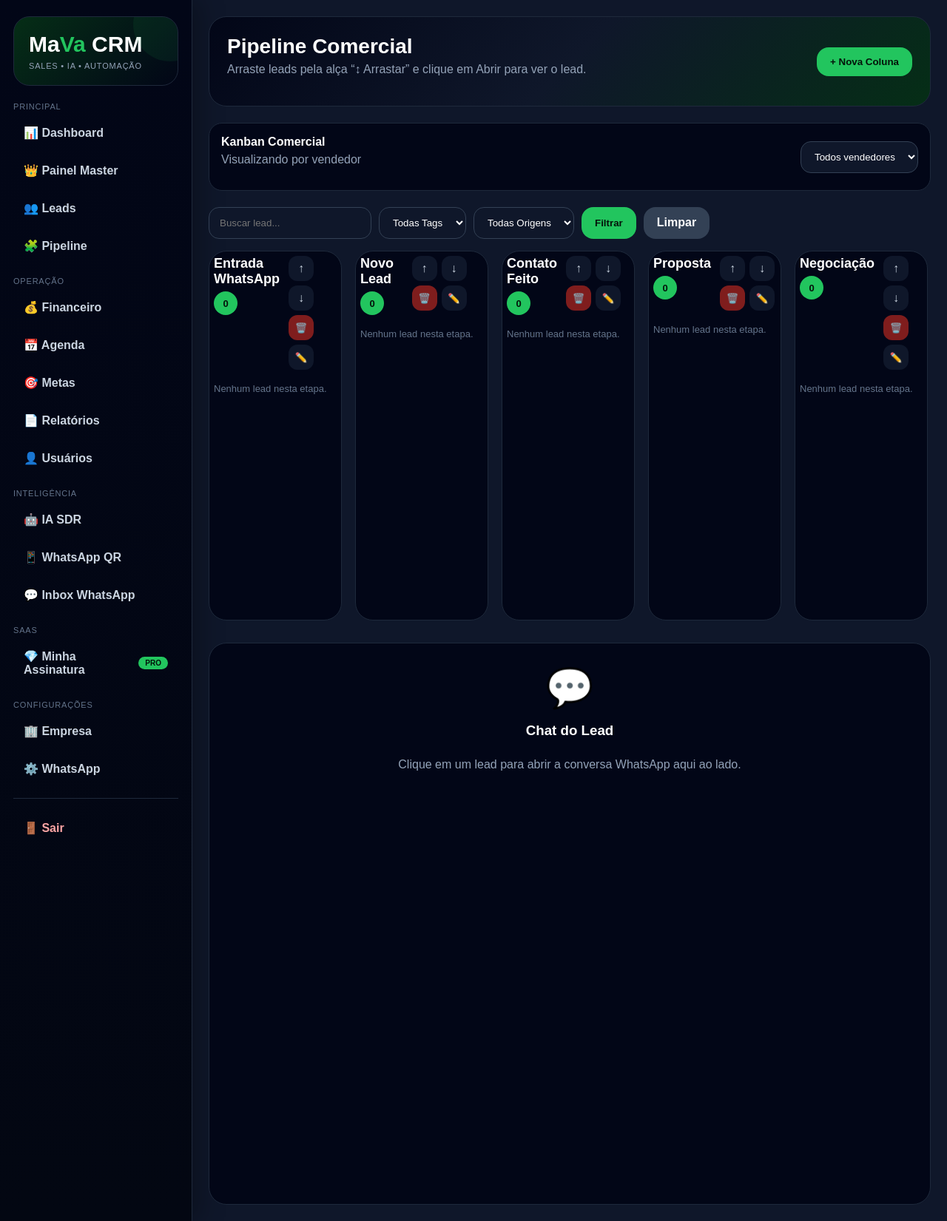
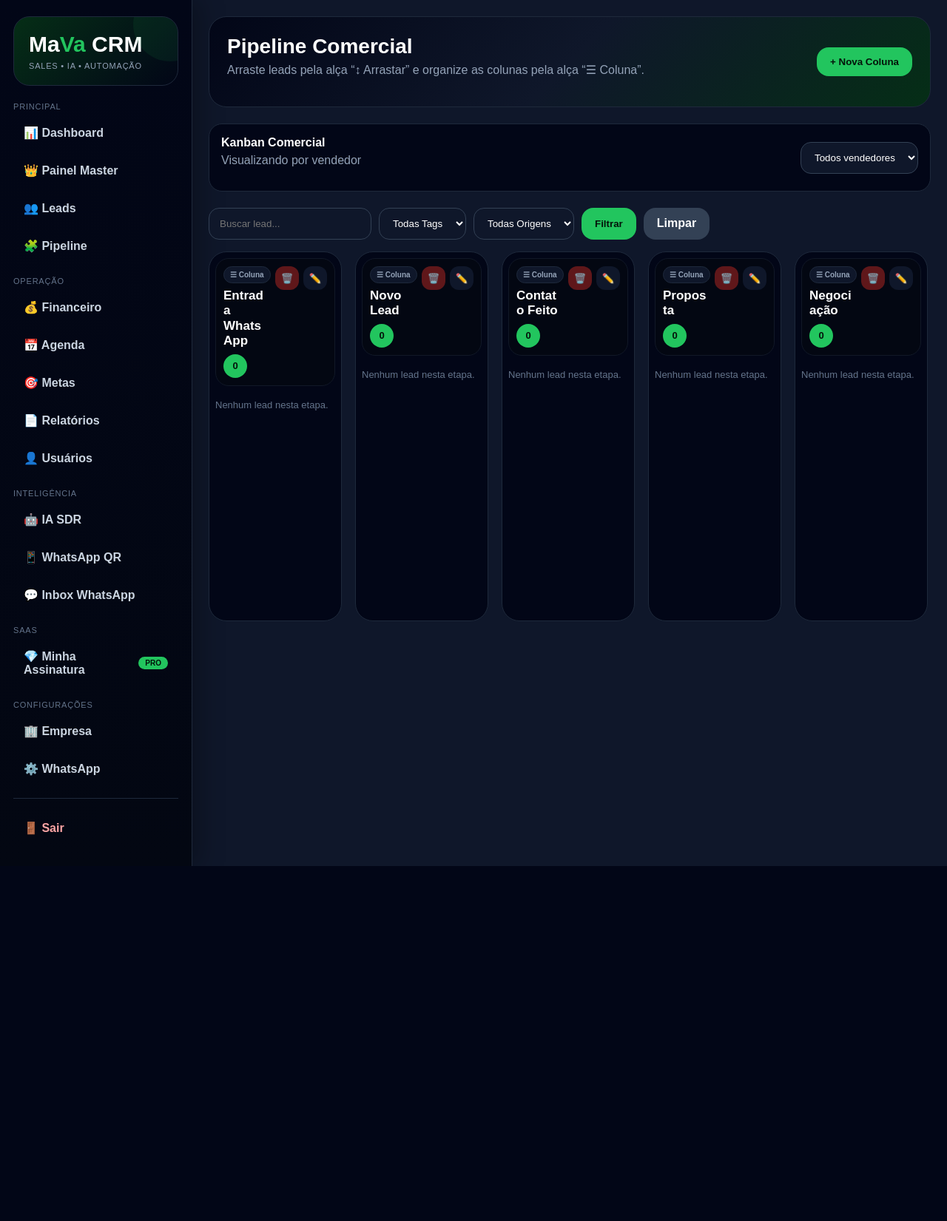
Before and after one commit to Mauricio3114/CRM360, a Flask app: page /pipeline/ in a window 1280 px wide. Shown: the whole page at 74% size. After the commit the page ends 1171 px from the top, so only its background shows below. Run offline with Flask 3, Linux system fonts and the light colour scheme; a user stored in the database is signed in; data comes from the database, SQL or seed files in the repository; tables that the repository leaves empty hold one stand-in row (values such as "Sample post").

Commit message:
Melhora pipeline com drag de colunas e busca em leads

```diff
--- a/app/routes/pipeline.py
+++ b/app/routes/pipeline.py
@@ -47,22 +47,17 @@ def index():
     is_admin = current_user.tipo in ["admin", "master"]
 
     busca = request.args.get("busca", "").strip()
-
     tag_filtro = request.args.get("tag", "").strip()
-
     origem_filtro = request.args.get("origem", "").strip()
 
     if is_admin:
-
         vendedor_id = request.args.get("vendedor_id")
 
         if vendedor_id and vendedor_id != "todos":
             vendedor_id = int(vendedor_id)
         else:
             vendedor_id = None
-
     else:
-
         vendedor_id = current_user.id
 
     etapas = Pipeline.query.filter_by(
@@ -83,19 +78,16 @@ def index():
             query = query.filter_by(usuario_id=vendedor_id)
 
         if busca:
-
             query = query.filter(
                 Lead.nome.ilike(f"%{busca}%")
             )
 
         if tag_filtro:
-
             query = query.filter(
                 Lead.tags.like(f"%{tag_filtro}%")
             )
 
         if origem_filtro:
-
             query = query.filter_by(
                 origem=origem_filtro
             )
@@ -119,7 +111,6 @@ def index():
 @pipeline_bp.route("/nova-coluna", methods=["POST"])
 @login_required
 def nova_coluna():
-
     nome = request.form.get("nome")
 
     if not nome:
@@ -152,7 +143,6 @@ def nova_coluna():
 @pipeline_bp.route("/renomear/<int:pipeline_id>", methods=["POST"])
 @login_required
 def renomear_coluna(pipeline_id):
-
     pipeline = Pipeline.query.filter_by(
         id=pipeline_id,
         empresa_id=current_user.empresa_id
@@ -163,7 +153,6 @@ def renomear_coluna(pipeline_id):
     if nome:
         pipeline.nome = nome
         db.session.commit()
-
         flash("Coluna renomeada.", "success")
 
     return redirect(url_for("pipeline.index"))
@@ -172,7 +161,6 @@ def renomear_coluna(pipeline_id):
 @pipeline_bp.route("/subir/<int:pipeline_id>")
 @login_required
 def subir_coluna(pipeline_id):
-
     pipeline = Pipeline.query.filter_by(
         id=pipeline_id,
         empresa_id=current_user.empresa_id
@@ -197,7 +185,6 @@ def subir_coluna(pipeline_id):
 @pipeline_bp.route("/descer/<int:pipeline_id>")
 @login_required
 def descer_coluna(pipeline_id):
-
     pipeline = Pipeline.query.filter_by(
         id=pipeline_id,
         empresa_id=current_user.empresa_id
@@ -219,10 +206,44 @@ def descer_coluna(pipeline_id):
     return redirect(url_for("pipeline.index"))
 
 
+@pipeline_bp.route("/ordenar-colunas", methods=["POST"])
+@login_required
+def ordenar_colunas():
+    dados = request.get_json() or {}
+    colunas = dados.get("colunas", [])
+
+    if not colunas:
+        return jsonify({
+            "sucesso": False,
+            "mensagem": "Nenhuma coluna recebida."
+        })
+
+    for item in colunas:
+        pipeline_id = item.get("id")
+        ordem = item.get("ordem")
+
+        if pipeline_id is None or ordem is None:
+            continue
+
+        pipeline = Pipeline.query.filter_by(
+            id=pipeline_id,
+            empresa_id=current_user.empresa_id
+        ).first()
+
+        if pipeline:
+            pipeline.ordem = ordem
+
+    db.session.commit()
+
+    return jsonify({
+        "sucesso": True,
+        "mensagem": "Ordem das colunas atualizada."
+    })
+
+
 @pipeline_bp.route("/mover/<int:lead_id>/<int:pipeline_id>")
 @login_required
 def mover(lead_id, pipeline_id):
-
     lead = Lead.query.filter_by(
         id=lead_id,
         empresa_id=current_user.empresa_id
@@ -274,7 +295,6 @@ def mover(lead_id, pipeline_id):
 @pipeline_bp.route("/mover-ajax", methods=["POST"])
 @login_required
 def mover_ajax():
-
     dados = request.get_json()
 
     lead_id = dados.get("lead_id")
@@ -329,10 +349,10 @@ def mover_ajax():
 
     return jsonify({"sucesso": True})
 
+
 @pipeline_bp.route("/excluir-coluna/<int:pipeline_id>", methods=["POST"])
 @login_required
 def excluir_coluna(pipeline_id):
-
     pipeline = Pipeline.query.filter_by(
         id=pipeline_id,
         empresa_id=current_user.empresa_id
@@ -344,7 +364,6 @@ def excluir_coluna(pipeline_id):
     ).count()
 
     if leads > 0:
-
         flash(
             "Não é possível excluir coluna com leads.",
             "warning"
@@ -355,7 +374,6 @@ def excluir_coluna(pipeline_id):
         )
 
     db.session.delete(pipeline)
-
     db.session.commit()
 
     flash(
--- a/app/templates/pipeline.html
+++ b/app/templates/pipeline.html
@@ -95,7 +95,7 @@
     background:#020617;
     border:1px solid #1e293b;
     border-radius:24px;
-    padding:6px;
+    padding:8px;
     min-height:500px;
     transition:.2s;
 }
@@ -105,25 +105,64 @@
     border-color:#22c55e;
 }
 
+.pipeline-col.dragging-col{
+    opacity:.45;
+    transform:scale(.98);
+    border-color:#22c55e;
+}
+
+.pipeline-col.drag-over-col{
+    border-color:#38bdf8;
+    box-shadow:0 0 0 2px rgba(56,189,248,.25);
+}
+
 .pipeline-col-top{
     display:flex;
     justify-content:space-between;
     align-items:flex-start;
-    gap:12px;
+    gap:10px;
     margin-bottom:16px;
+    background:#030712;
+    border:1px solid #111827;
+    border-radius:18px;
+    padding:10px;
 }
 
 .pipeline-col-title{
     display:flex;
     flex-direction:column;
-    gap:6px;
+    gap:7px;
+    flex:1;
+    min-width:0;
 }
 
 .pipeline-col-title h3{
     margin:0;
-    font-size:18px;
+    font-size:17px;
     font-weight:900;
     color:#fff;
+    line-height:1.2;
+    word-break:break-word;
+}
+
+.pipeline-col-drag{
+    display:inline-flex;
+    align-items:center;
+    gap:6px;
+    width:max-content;
+    background:#0f172a;
+    color:#94a3b8;
+    border:1px solid #1e293b;
+    padding:5px 8px;
+    border-radius:999px;
+    font-size:10px;
+    font-weight:900;
+    cursor:grab;
+    user-select:none;
+}
+
+.pipeline-col-drag:active{
+    cursor:grabbing;
 }
 
 .pipeline-count{
@@ -143,11 +182,12 @@
     display:flex;
     gap:6px;
     flex-wrap:wrap;
+    justify-content:flex-end;
 }
 
 .pipeline-icon-btn{
-    width:34px;
-    height:34px;
+    width:32px;
+    height:32px;
     border:none;
     border-radius:12px;
     background:#0f172a;
@@ -159,6 +199,16 @@
 .pipeline-icon-btn:hover{
     background:#22c55e;
     color:#04130a;
+}
+
+.pipeline-icon-btn.delete{
+    background:rgba(127,29,29,.75);
+    color:#fff;
+}
+
+.pipeline-icon-btn.delete:hover{
+    background:#dc2626;
+    color:#fff;
 }
 
 .lead-card{
@@ -341,49 +391,8 @@
 @media(max-width:900px){
     .pipeline-col{
         min-width:290px;
+        max-width:290px;
     }
-}
-
-.pipeline-layout{
-    display:grid;
-    grid-template-columns:1fr 420px;
-    gap:18px;
-    align-items:start;
-}
-
-.pipeline-chat-side{
-    background:#020617;
-    border:1px solid #1e293b;
-    border-radius:24px;
-    min-height:760px;
-    position:sticky;
-    top:20px;
-    overflow:hidden;
-}
-
-.pipeline-chat-empty{
-    height:100%;
-    display:flex;
-    align-items:center;
-    justify-content:center;
-    flex-direction:column;
-    text-align:center;
-    padding:30px;
-    color:#94a3b8;
-}
-
-.pipeline-chat-empty h3{
-    color:#fff;
-    margin-top:16px;
-    margin-bottom:10px;
-}
-
-@media(max-width:1400px){
-
-    .pipeline-layout{
-        grid-template-columns:1fr;
-    }
-
 }
 </style>
 
@@ -391,7 +400,7 @@
     <div class="pipeline-top">
         <div class="pipeline-title">
             <h2>Pipeline Comercial</h2>
-            <p>Arraste leads pela alça “↕ Arrastar” e clique em Abrir para ver o lead.</p>
+            <p>Arraste leads pela alça “↕ Arrastar” e organize as colunas pela alça “☰ Coluna”.</p>
         </div>
 
         <div class="pipeline-actions">
@@ -479,44 +488,42 @@
     </a>
 </form>
 
-<div class="pipeline-layout">
-
-<div class="pipeline-grid">
+<div class="pipeline-grid" id="pipelineGrid">
 {% for etapa in etapas %}
     <div
         class="pipeline-col"
         data-pipeline-id="{{ etapa.id }}"
-        ondragover="permitirSoltar(event)"
+        ondragover="permitirSoltarLead(event)"
         ondrop="soltarLead(event)"
     >
         <div class="pipeline-col-top">
             <div class="pipeline-col-title">
+                <div
+                    class="pipeline-col-drag"
+                    draggable="true"
+                    ondragstart="arrastarColuna(event)"
+                    ondragover="permitirSoltarColuna(event)"
+                    ondrop="soltarColuna(event)"
+                    ondragend="finalizarArrastoColuna(event)"
+                    data-pipeline-id="{{ etapa.id }}"
+                >
+                    ☰ Coluna
+                </div>
+
                 <h3>{{ etapa.nome }}</h3>
                 <div class="pipeline-count">{{ etapa.leads|length }}</div>
             </div>
 
             <div class="pipeline-controls">
-                <a
-                    href="{{ url_for('pipeline.subir_coluna', pipeline_id=etapa.id) }}"
-                    class="pipeline-icon-btn"
-                    style="text-decoration:none;display:flex;align-items:center;justify-content:center;"
-                >↑</a>
-
-                <a
-                    href="{{ url_for('pipeline.descer_coluna', pipeline_id=etapa.id) }}"
-                    class="pipeline-icon-btn"
-                    style="text-decoration:none;display:flex;align-items:center;justify-content:center;"
-                >↓</a>
-
                 <form
                     method="POST"
                     action="{{ url_for('pipeline.excluir_coluna', pipeline_id=etapa.id) }}"
                     onsubmit="return confirm('Excluir esta coluna?');"
                 >
                     <button
-                        class="pipeline-icon-btn"
+                        class="pipeline-icon-btn delete"
                         type="submit"
-                        style="background:#7f1d1d;color:#fff;"
+                        title="Excluir coluna"
                     >
                         🗑️
                     </button>
@@ -525,6 +532,7 @@
                 <button
                     class="pipeline-icon-btn"
                     type="button"
+                    title="Renomear coluna"
                     onclick="abrirRenomear('{{ etapa.id }}','{{ etapa.nome }}')"
                 >✏️</button>
             </div>
@@ -535,7 +543,6 @@
             <div
                 class="lead-card"
                 data-lead-id="{{ lead.id }}"
-                onclick="abrirChatLead('{{ lead.telefone or '' }}')"
             >
 
                 <div
@@ -587,16 +594,6 @@
                 {% endif %}
 
                 <div style="display:flex;gap:6px;flex-wrap:wrap;margin-top:10px;">
-
-                    <a
-                        href="/whatsapp-qr/conversas?numero={{ lead.telefone }}&instance_name=mava_novo"
-                        class="btn-open"
-                        draggable="false"
-                        onclick="event.stopPropagation();"
-                    >
-                        WhatsApp
-                    </a>
-
                     <a
                         href="{{ url_for('leads.detalhe', lead_id=lead.id) }}"
                         class="btn-open"
@@ -605,7 +602,6 @@
                     >
                         Ver Lead
                     </a>
-
                 </div>
             </div>
             {% endfor %}
@@ -614,23 +610,6 @@
         {% endif %}
     </div>
 {% endfor %}
-</div>
-
-<div class="pipeline-chat-side" id="pipelineChatSide">
-
-    <div class="pipeline-chat-empty">
-        <div style="font-size:52px;">💬</div>
-
-        <h3>Chat do Lead</h3>
-
-        <p>
-            Clique em um lead para abrir
-            a conversa WhatsApp aqui ao lado.
-        </p>
-    </div>
-
-</div>
-
 </div>
 
 <div class="modal-bg" id="modalNova">
@@ -664,6 +643,8 @@
 </div>
 
 <script>
+let colunaArrastada = null;
+
 function abrirNovaColuna(){
     document.getElementById("modalNova").style.display = "flex";
 }
@@ -682,16 +663,23 @@ function fecharModal(){
 function arrastarLead(event){
     const leadId = event.currentTarget.dataset.leadId;
 
+    event.dataTransfer.setData("tipo", "lead");
     event.dataTransfer.setData("lead_id", leadId);
     event.dataTransfer.effectAllowed = "move";
 }
 
-function permitirSoltar(event){
+function permitirSoltarLead(event){
     event.preventDefault();
 }
 
 function soltarLead(event){
     event.preventDefault();
+
+    const tipo = event.dataTransfer.getData("tipo");
+
+    if(tipo === "coluna"){
+        return;
+    }
 
     const leadId = event.dataTransfer.getData("lead_id");
     const pipelineId = event.currentTarget.dataset.pipelineId;
@@ -723,35 +711,113 @@ function soltarLead(event){
     });
 }
 
-function abrirChatLead(numero){
+function arrastarColuna(event){
+    const handle = event.currentTarget;
+    const coluna = handle.closest(".pipeline-col");
 
-    const side = document.getElementById("pipelineChatSide");
+    colunaArrastada = coluna;
 
-    if(!numero){
+    event.dataTransfer.setData("tipo", "coluna");
+    event.dataTransfer.setData("pipeline_id", coluna.dataset.pipelineId);
+    event.dataTransfer.effectAllowed = "move";
 
-        side.innerHTML = `
-            <div class="pipeline-chat-empty">
-                <div style="font-size:42px;">⚠️</div>
-                <h3>Lead sem telefone</h3>
-            </div>
-        `;
+    setTimeout(() => {
+        coluna.classList.add("dragging-col");
+    }, 0);
+}
 
+function permitirSoltarColuna(event){
+    event.preventDefault();
+
+    const tipo = event.dataTransfer.getData("tipo");
+
+    if(tipo !== "coluna"){
         return;
     }
 
-    side.innerHTML = `
-        <iframe
-            src="/whatsapp-qr/conversas?numero=${numero}&instance_name=mava_novo"
-            style="
-                width:100%;
-                height:760px;
-                border:none;
-                background:#020617;
-                border-radius:24px;
-                display:block;
-            "
-        ></iframe>
-    `;
+    const alvo = event.currentTarget.closest(".pipeline-col");
+
+    document.querySelectorAll(".pipeline-col").forEach(coluna => {
+        coluna.classList.remove("drag-over-col");
+    });
+
+    if(alvo && alvo !== colunaArrastada){
+        alvo.classList.add("drag-over-col");
+    }
+}
+
+function soltarColuna(event){
+    event.preventDefault();
+
+    const tipo = event.dataTransfer.getData("tipo");
+
+    if(tipo !== "coluna"){
+        return;
+    }
+
+    const alvo = event.currentTarget.closest(".pipeline-col");
+    const grid = document.getElementById("pipelineGrid");
+
+    if(!colunaArrastada || !alvo || colunaArrastada === alvo){
+        limparEstadoColunas();
+        return;
+    }
+
+    const colunas = Array.from(grid.querySelectorAll(".pipeline-col"));
+    const indexArrastada = colunas.indexOf(colunaArrastada);
+    const indexAlvo = colunas.indexOf(alvo);
+
+    if(indexArrastada < indexAlvo){
+        grid.insertBefore(colunaArrastada, alvo.nextSibling);
+    }else{
+        grid.insertBefore(colunaArrastada, alvo);
+    }
+
+    salvarOrdemColunas();
+    limparEstadoColunas();
+}
+
+function finalizarArrastoColuna(){
+    limparEstadoColunas();
+}
+
+function limparEstadoColunas(){
+    document.querySelectorAll(".pipeline-col").forEach(coluna => {
+        coluna.classList.remove("dragging-col");
+        coluna.classList.remove("drag-over-col");
+    });
+
+    colunaArrastada = null;
+}
+
+function salvarOrdemColunas(){
+    const colunas = Array.from(document.querySelectorAll(".pipeline-col")).map((coluna, index) => {
+        return {
+            id: parseInt(coluna.dataset.pipelineId),
+            ordem: index
+        };
+    });
+
+    fetch("{{ url_for('pipeline.ordenar_colunas') }}", {
+        method:"POST",
+        headers:{
+            "Content-Type":"application/json"
+        },
+        body:JSON.stringify({
+            colunas:colunas
+        })
+    })
+    .then(response => response.json())
+    .then(data => {
+        if(!data.sucesso){
+            alert("Erro ao salvar ordem das colunas.");
+            location.reload();
+        }
+    })
+    .catch(() => {
+        alert("Erro ao salvar ordem das colunas.");
+        location.reload();
+    });
 }
 </script>
 
```
Also changed, not shown: app/templates/lead_detalhe.html (+16 -1 lines), app/templates/leads.html (+44 -3 lines).
